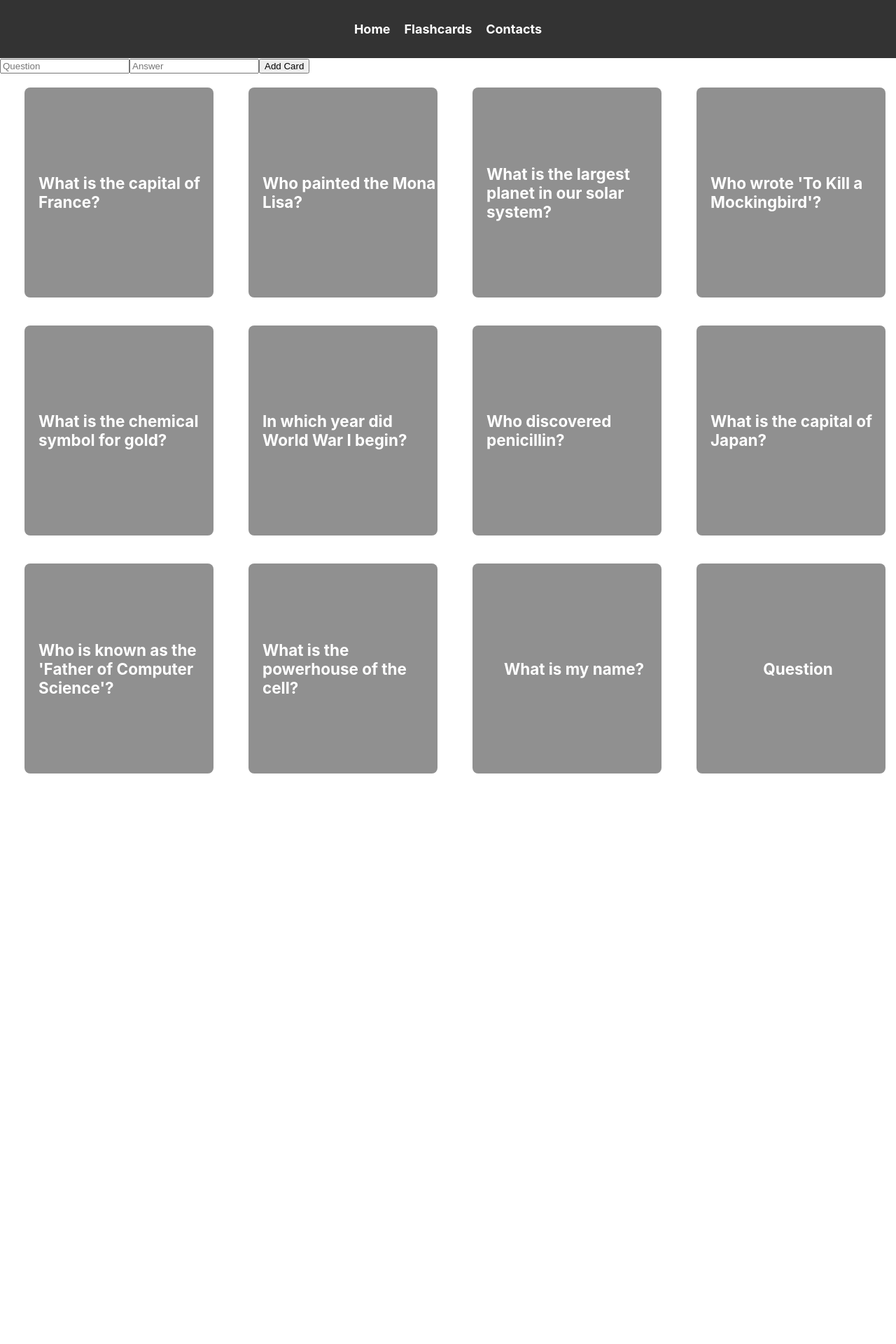
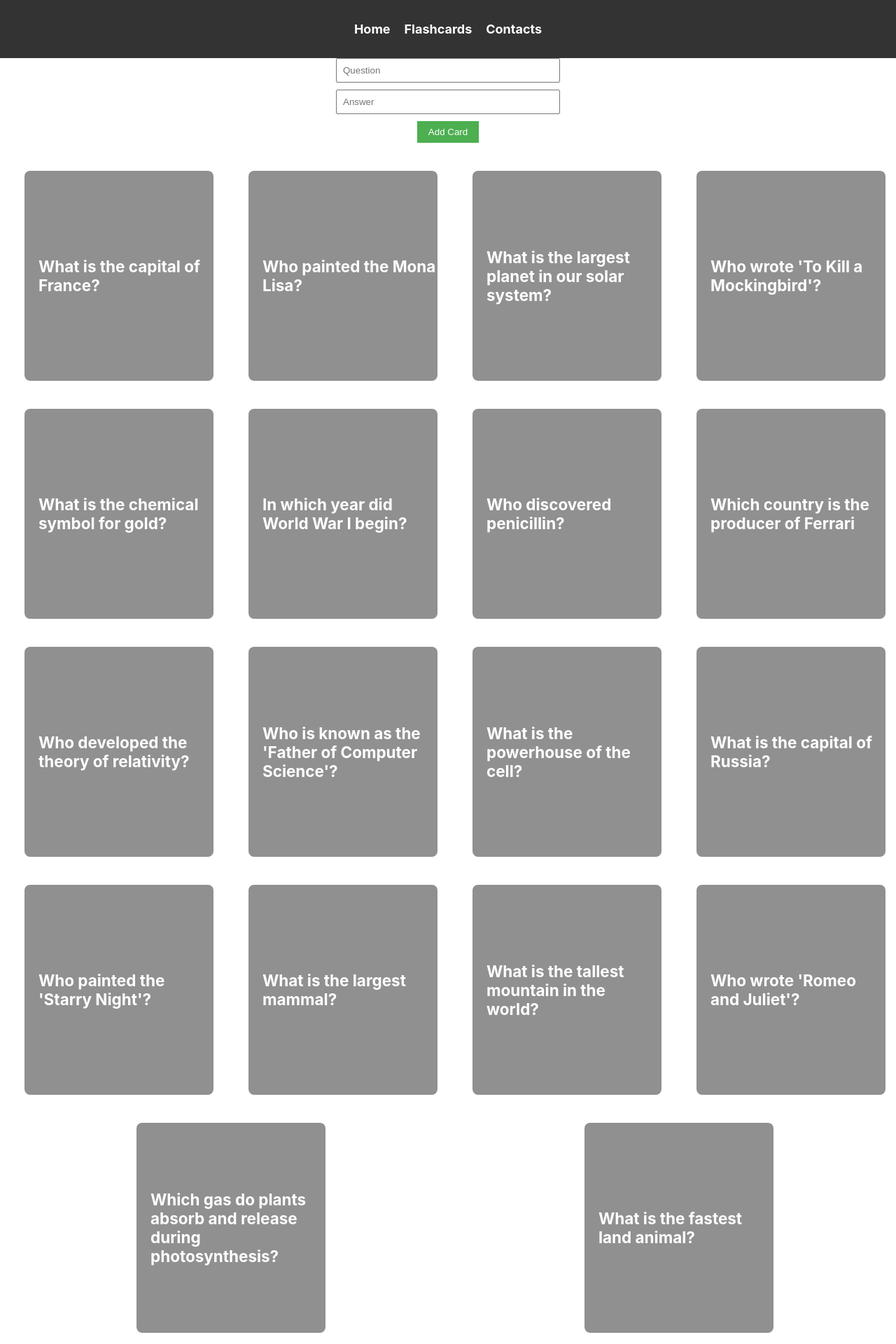
Before and after one commit to FerayGuluzada/Assignment-3, a React (Create React App) app: page /flashcards in a window 1280 px wide. Shown: the top 1920 px of the page at 70% size. Before the commit the page ends 1125 px from the top, so only its background shows below. Built offline with nearby package versions, Linux system fonts and the light colour scheme; data requests are answered from the project's data file.

Commit message:
Error Fix + Design Update

```diff
--- a/src/db.json
+++ b/src/db.json
@@ -5,80 +5,122 @@
       "back": "Paris",
       "lastModified": "2023-12-19T08:00:00Z",
       "status": "Learned",
-      "id": 1
+      "id": 0
     },
     {
       "front": "Who painted the Mona Lisa?",
       "back": "Leonardo da Vinci",
       "lastModified": "2023-12-18T10:30:00Z",
       "status": "Want to Learn",
-      "id": 2
+      "id": 1
     },
     {
       "front": "What is the largest planet in our solar system?",
       "back": "Jupiter",
       "lastModified": "2023-12-17T09:45:00Z",
       "status": "Learned",
-      "id": 3
+      "id": 2
     },
     {
       "front": "Who wrote 'To Kill a Mockingbird'?",
       "back": "Harper Lee",
       "lastModified": "2023-12-16T11:20:00Z",
       "status": "Noted",
-      "id": 4
+      "id": 3
     },
     {
       "front": "What is the chemical symbol for gold?",
       "back": "Au",
       "lastModified": "2023-12-15T14:10:00Z",
       "status": "Want to Learn",
-      "id": 5
+      "id": 4
     },
     {
       "front": "In which year did World War I begin?",
       "back": "1914",
       "lastModified": "2023-12-14T13:25:00Z",
       "status": "Learned",
-      "id": 6
+      "id": 5
     },
     {
       "front": "Who discovered penicillin?",
       "back": "Alexander Fleming",
       "lastModified": "2023-12-13T17:50:00Z",
       "status": "Noted",
+      "id": 6
+    },
+    {
+      "front": "Which country is the producer of Ferrari",
+      "back": "Italy",
       "id": 7
     },
     {
-      "front": "What is the capital of Japan?",
-      "back": "Tokyo",
-      "lastModified": "2023-12-12T18:15:00Z",
-      "status": "Want to Learn",
+      "front": "Who developed the theory of relativity?",
+      "back": "Albert Einstein",
       "id": 8
     },
     {
       "front": "Who is known as the 'Father of Computer Science'?",
       "back": "Alan Turing",
-      "lastModified": "2023-12-11T20:30:00Z",
-      "status": "Learned",
+      "lastModified": "2023-12-09T19:20:00Z",
+      "status": "Want to Learn",
       "id": 9
     },
     {
       "front": "What is the powerhouse of the cell?",
       "back": "Mitochondria",
-      "lastModified": "2023-12-10T21:05:00Z",
-      "status": "Noted",
+      "lastModified": "2023-12-08T22:15:00Z",
+      "status": "Learned",
       "id": 10
     },
     {
-      "front": "What is my name?",
-      "back": "Feray",
+      "front": "What is the capital of Russia?",
+      "back": "Moscow",
+      "lastModified": "2023-12-07T18:30:00Z",
+      "status": "Noted",
       "id": 11
     },
     {
-      "front": "Question",
-      "back": "Answer",
+      "front": "Who painted the 'Starry Night'?",
+      "back": "Vincent van Gogh",
+      "lastModified": "2023-12-06T16:45:00Z",
+      "status": "Want to Learn",
+      "id": 12
+    },
+    {
+      "front": "What is the largest mammal?",
+      "back": "Blue Whale",
+      "lastModified": "2023-12-05T11:00:00Z",
+      "status": "Learned",
       "id": 13
+    },
+    {
+      "front": "What is the tallest mountain in the world?",
+      "back": "Mount Everest",
+      "lastModified": "2023-12-04T09:15:00Z",
+      "status": "Noted",
+      "id": 14
+    },
+    {
+      "front": "Who wrote 'Romeo and Juliet'?",
+      "back": "William Shakespeare",
+      "lastModified": "2023-12-03T07:30:00Z",
+      "status": "Want to Learn",
+      "id": 15
+    },
+    {
+      "front": "Which gas do plants absorb and release during photosynthesis?",
+      "back": "Oxygen",
+      "lastModified": "2023-12-02T05:45:00Z",
+      "status": "Learned",
+      "id": 16
+    },
+    {
+      "front": "What is the fastest land animal?",
+      "back": "Cheetah",
+      "lastModified": "2023-12-01T04:00:00Z",
+      "status": "Noted",
+      "id": 17
     }
   ]
 }
--- a/src/pages/Flashcards.css
+++ b/src/pages/Flashcards.css
@@ -50,3 +50,29 @@
 .flipped .back {
   transform: rotateY(0deg);
 }
+
+.flashcard-form {
+  display: flex;
+  flex-direction: column;
+  align-items: center;
+  margin-bottom: 20px;
+}
+
+.flashcard-form input[type='text'] {
+  width: 300px;
+  padding: 8px;
+  margin-bottom: 10px;
+}
+
+.flashcard-form button {
+  padding: 8px 16px;
+  border: none;
+  background-color: #4caf50;
+  color: white;
+  cursor: pointer;
+  transition: background-color 0.3s;
+}
+
+.flashcard-form button:hover {
+  background-color: #45a049;
+}
--- a/src/pages/Flashcards.js
+++ b/src/pages/Flashcards.js
@@ -51,7 +51,7 @@ const FlashcardsPage = () => {
   };
 
   const deleteCard = (id, e) => {
-    e.stopPropagation(); // Stops the click event from propagating to the card
+    e.stopPropagation();
 
     axios
       .delete(`http://localhost:3001/cards/${id}`)
```
